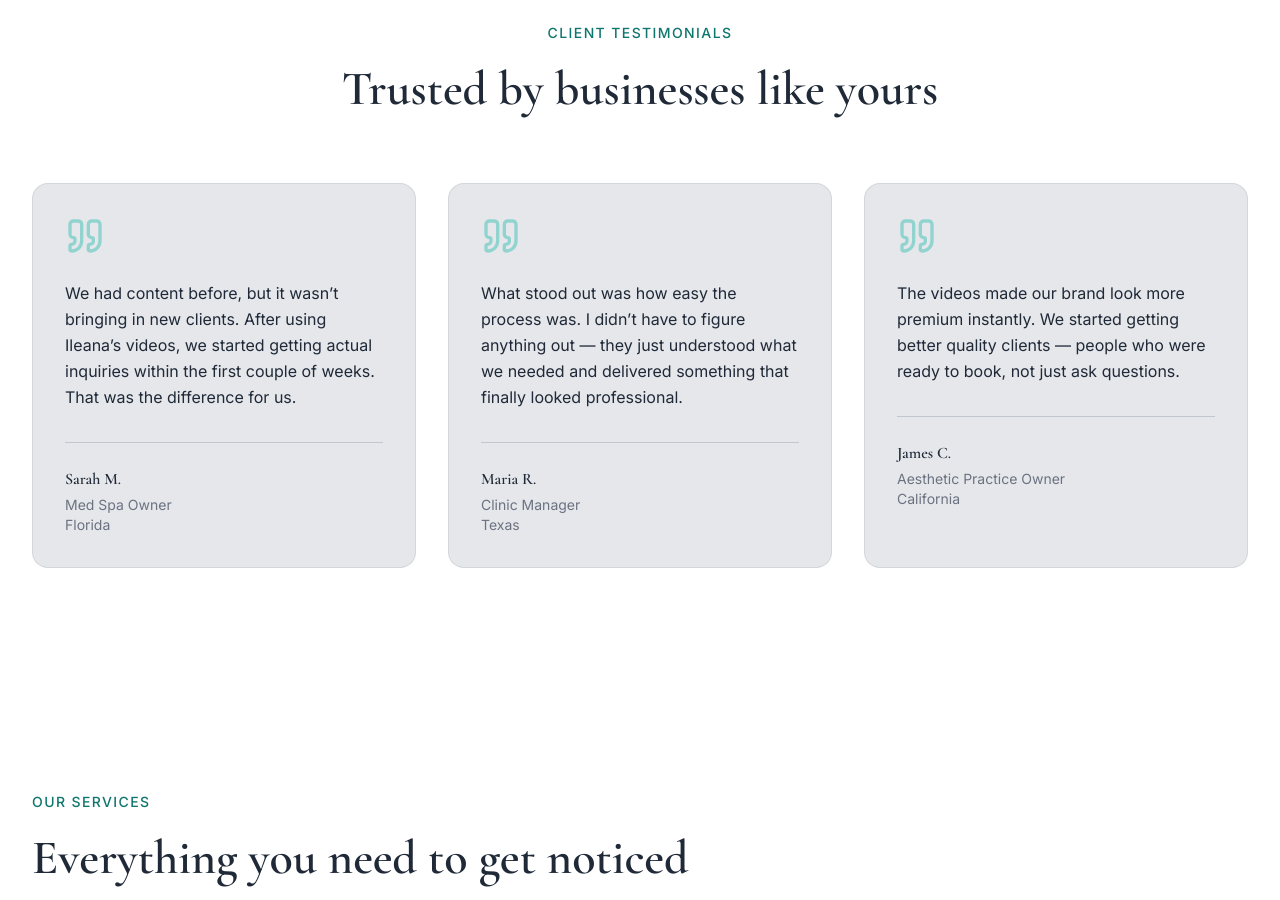
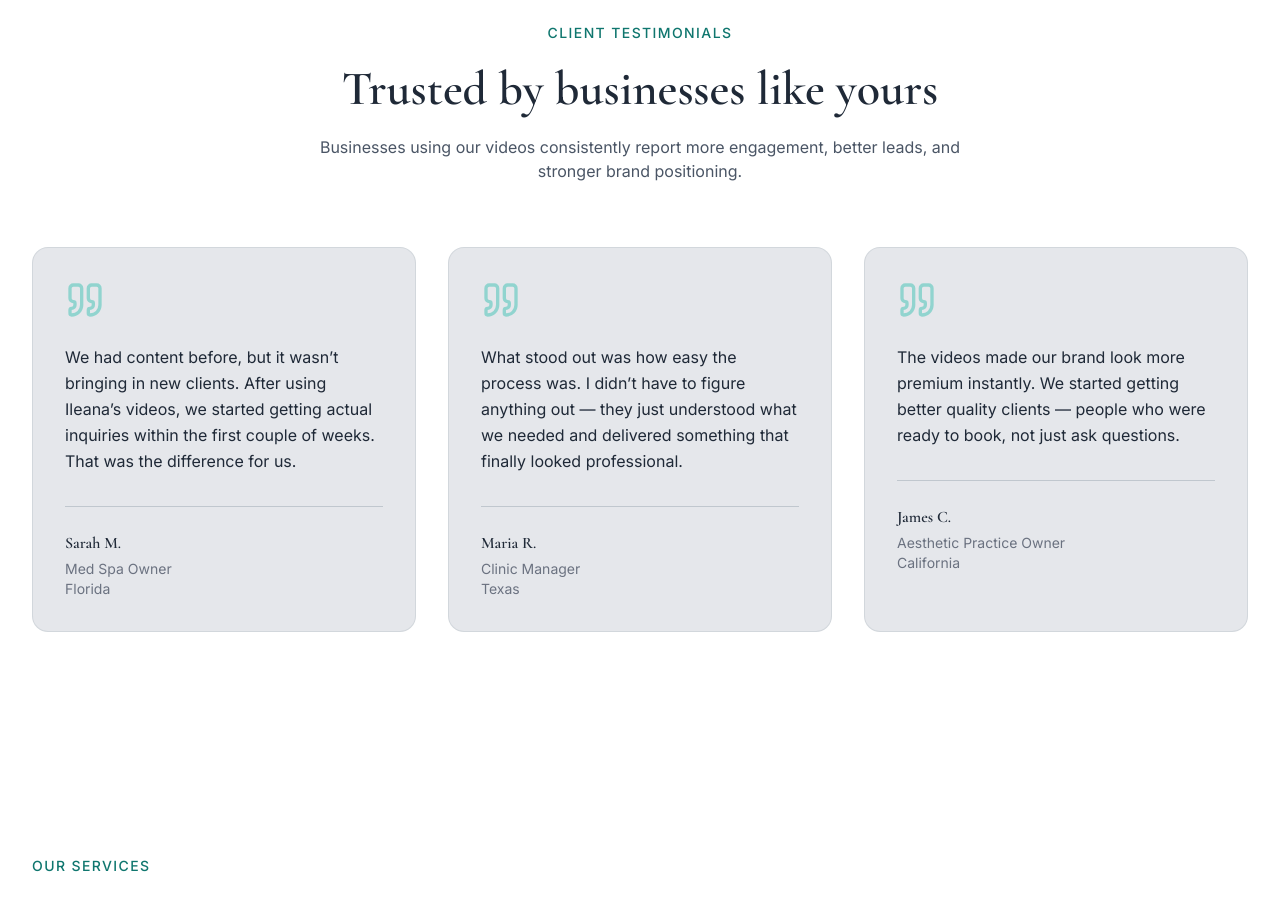
Before and after one commit to izsellersleads-afk/iturner-agency-site, a Next.js app: page / in a window 1280 px wide. Shown: the part 2420-3320 px from the top of the page. Built offline with nearby package versions, Linux system fonts and the light colour scheme.

Commit message:
Improve testimonials for authenticity and conversion

```diff
--- a/components/home/testimonials-section.tsx
+++ b/components/home/testimonials-section.tsx
@@ -33,6 +33,9 @@ export function TestimonialsSection() {
           <h2 className="font-serif text-3xl sm:text-4xl lg:text-5xl font-semibold leading-tight text-[#1F2937]">
             Trusted by businesses like yours
           </h2>
+          <p className="mt-4 text-gray-600 max-w-2xl mx-auto">
+            Businesses using our videos consistently report more engagement, better leads, and stronger brand positioning.
+          </p>
         </div>
 
         {/* Testimonials Grid */}
```
